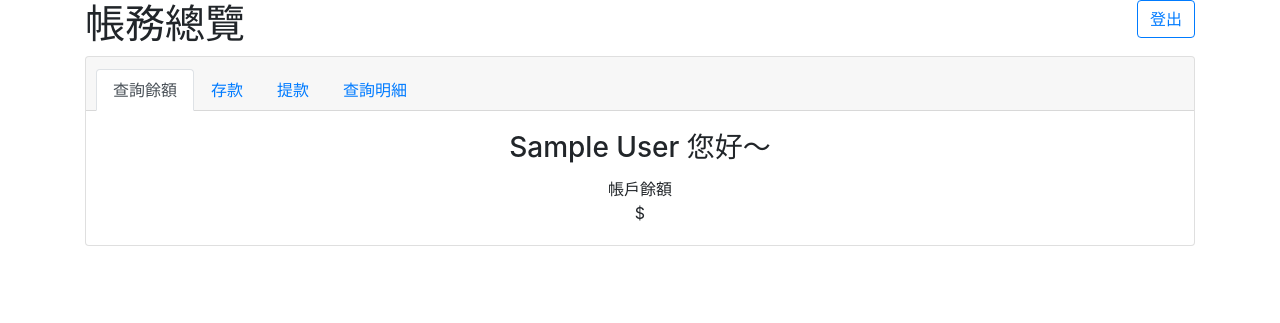
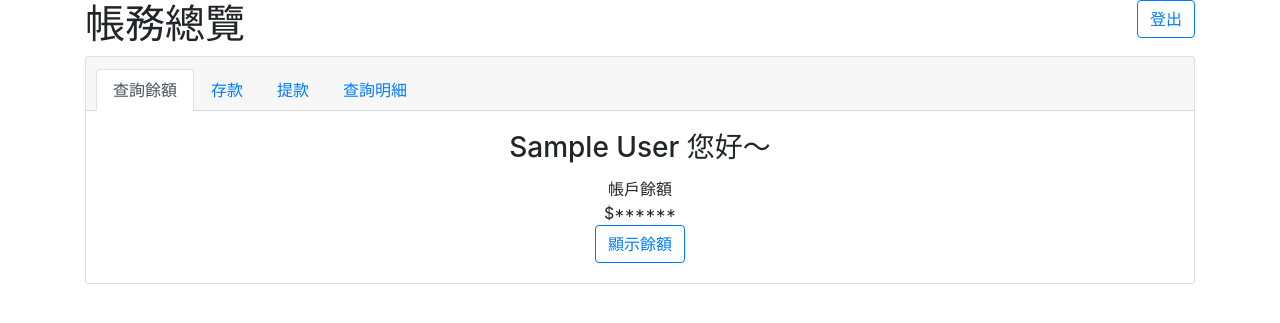
Before and after one commit to brave20200727/RD5_Assignment, a PHP site: page /mainPage.php in a window 1280 px wide. Shown: the top 323 px of the page. Run offline with PHP 8.4, Linux system fonts and the light colour scheme; the visitor is signed in with stand-in values (Sample User, id 1); data that the repository does not hold is empty; some libraries are stand-ins or nearby versions.

Commit message:
完成隱藏餘額功能

```diff
--- a/mainPage.php
+++ b/mainPage.php
@@ -65,11 +65,10 @@
                 <div class="tab-content card-body">
                     <div class="tab-pane active" id="money">
                         <h3 class="card-title" id="moneyCardTitle"><?php echo $name?>&nbsp;您好～</h5>
-                        <div class="row">
-                        </div>
                         <div class="card-text" id="card-text">帳戶餘額</div>
-                        <div class="card-text" id="moneyCardText">$</div>
-
+                        <div class="card-text" id="moneyCardText">$******</div>
+                        <div class="card-text" id="moneyCardText2" style="display: none;">$</div>
+                        <div class="card-text"><button type="button" class="btn btn-outline-primary" onclick="showMoney();">顯示餘額</button></div>
                     </div>
                     <div class="tab-pane" id="deposit">
                         <div class="card-text" id="depositCardText1">
@@ -120,6 +119,10 @@
     </div>
 
     <script>
+        function showMoney() {
+            $("#moneyCardText").toggle();
+            $("#moneyCardText2").toggle();
+        }
 
         $(document).ready(function() {
             let data2Server = {
@@ -139,7 +142,8 @@
                     oneTransaction.append("<td>" + oneData.totalMoney + "</tr>");
                     $("#userTransactionBody").append(oneTransaction);
                 }
-                $("#moneyCardText").append(dataFromServer[0].totalMoney);
+                $("#moneyCardText2").append(dataFromServer[0].totalMoney);
+
             }).catch(function(e) {
                 console.log(e);
             });
```
